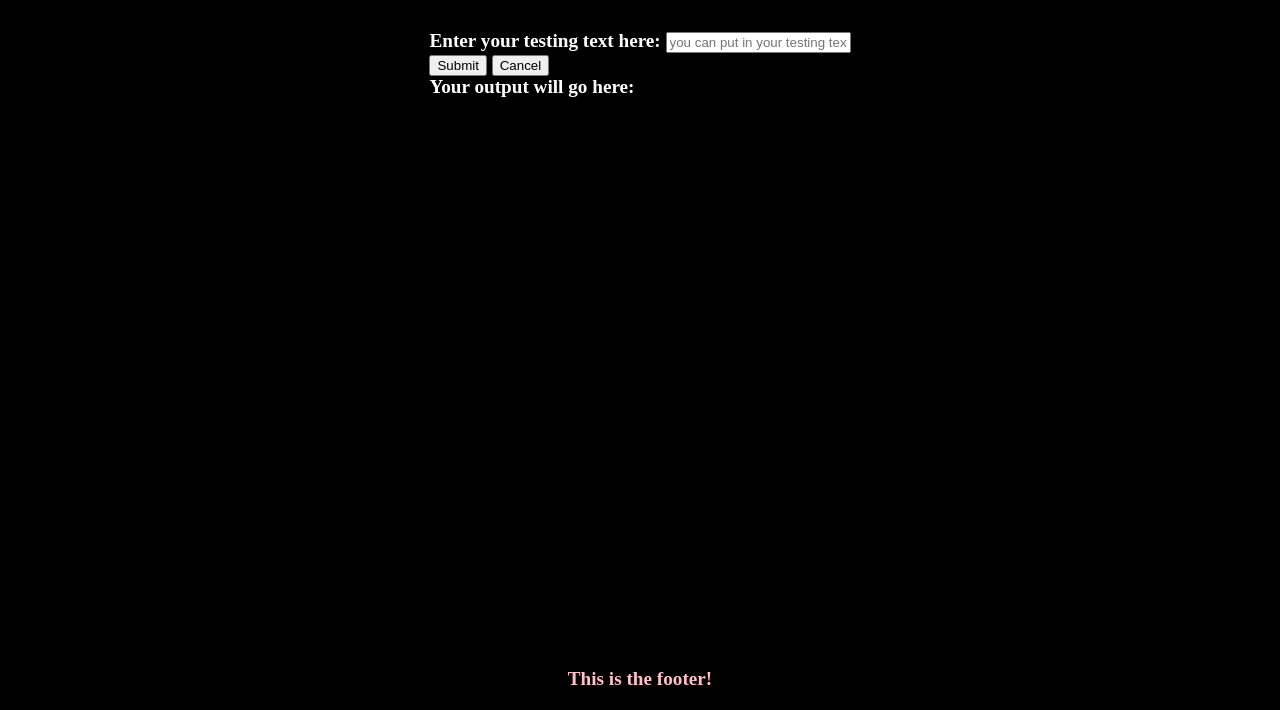
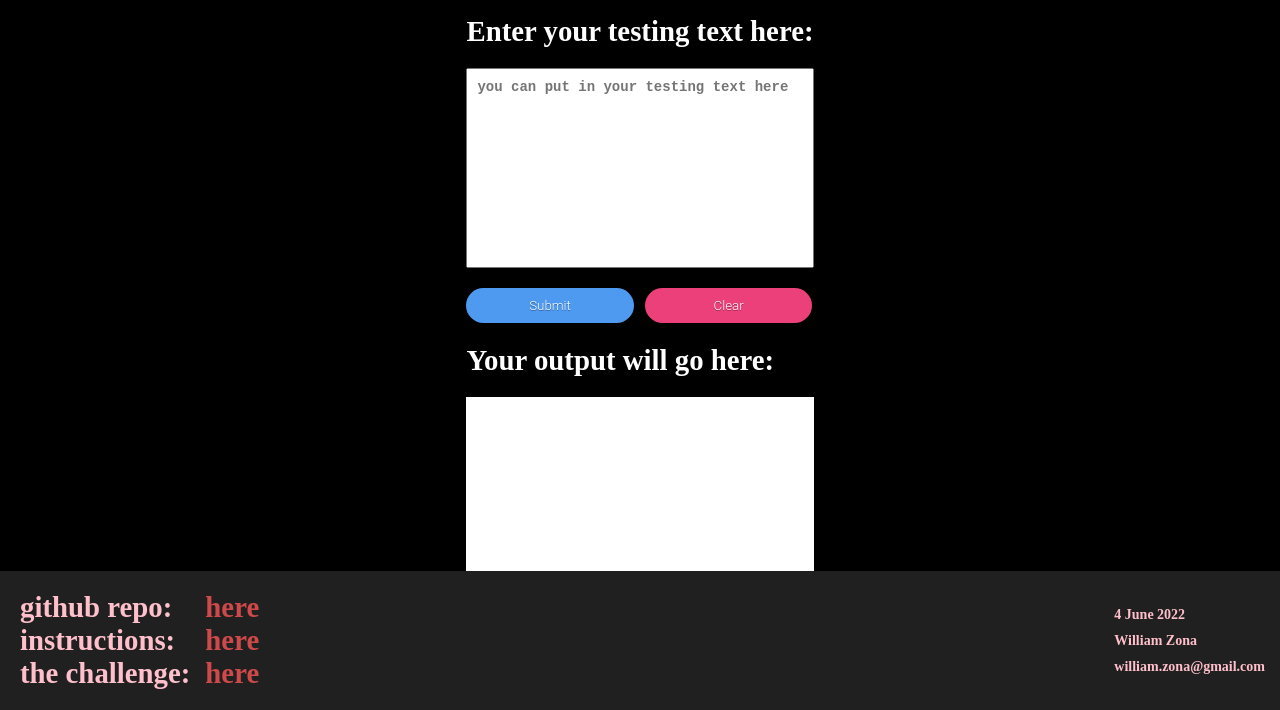
Before and after one commit to JovialJaghut/Business_Card_OCR, a website with bundled scripts: page index.html in a window 1280 px wide. Shown: the part 90-800 px from the top of the page. Built offline with nearby package versions, Linux system fonts and the light colour scheme.

Commit message:
added styles

```diff
--- a/BusinessCardParser.js
+++ b/BusinessCardParser.js
@@ -12,6 +12,7 @@ class BusinessCardParser {
     let name = contactInfo.getName();
     let email = contactInfo.getEmailAddress();
     let phone = contactInfo.getPhoneNumber();
+    console.log(phone);
     return `${[name, email, phone].filter(x => x).join(joiner)}`;
   }
 
--- a/ContactInfo.js
+++ b/ContactInfo.js
@@ -31,6 +31,11 @@ export default class ContactInfo {
     if (!lines || lines.length < 1) return `${capitalizedType}: ${notFoundTypeMap[type].message}`;
 
     if (lines.length === 1) {
+      if (type==="phone"){
+        lines = lines.filter(result => !result.toLowerCase().includes("fax"))
+                .map(result => result.replace(/[\-\(\)\+\s]/gmi, ""));
+        if (!lines[0]) return `${capitalizedType}: ${notFoundTypeMap[type].message}`;
+      }
       var result = `${capitalizedType}: ${lines[0].match(pattern)}`;
       return result;
     }
@@ -40,7 +45,9 @@ export default class ContactInfo {
         console.log(allResults);
         allResults = allResults.flat()
                       .filter(result => !result.toLowerCase().includes("fax"))
-                      .map((result => result.match(pattern)));
+                      .map(result => result.replace(/[\-\(\)\+\s]/gmi, ""))
+                      .map(result => result.match(pattern));
+        console.log(allResults);
       }
       return `${capitalizedType}: ${allResults.join(" and ")}`;
     }
--- a/index.html
+++ b/index.html
@@ -13,20 +13,33 @@
     <div id="body">
       <div id="content">
         <span>Enter your testing text here:</span>
-        <input id="testText" placeholder="you can put in your testing text here">
-
+        <textarea id="testText" placeholder="you can put in your testing text here"></textarea>
         <div id="buttonDiv">
           <button id="submitButton">Submit</button>
-          <button id="clearButton">Cancel
-          </button>
+          <button id="clearButton">Clear</button>
         </div>
         <span>Your output will go here:</span>
+        <div id="outputDiv"></div>
+        <div id="footer">
 
-        <div id="outputDiv"></div>
+          <span>github repo:</span>
+          <a href="https://github.com/JovialJaghut/Business_Card_OCR" target="_blank">here</a>
 
-      </div>
-      <div id="footer">
-        This is the footer!
+
+          <span>instructions:</span>
+          <a href="https://github.com/JovialJaghut/Business_Card_OCR/blob/main/README.md" target="_blank">here</a>
+
+
+          <span>the challenge:</span>
+          <a href="https://asymmetrik.com/programming-challenges/#silk-accordion-0-0" target="_blank">here</a>
+
+          <div id="personalInfo">
+            <span>4 June 2022</span>
+            <span>William Zona</span>
+            <span>william.zona@gmail.com</span>
+          </div>
+
+        </div>
       </div>
     </div>
   </div>
--- a/index.js
+++ b/index.js
@@ -61,3 +61,24 @@ william.zona@gmail.com
   let results = await Promise.all(promises);
   console.log(results);
 })();
+
+var getResult = (text) => {
+  var bcParser = new BusinessCardParser(text);
+  var result = bcParser.getContactInfo({asHtml: true});
+  return result;
+};
+
+document.querySelector("#submitButton").addEventListener("click", (evt) => {
+  console.log(evt);
+  let text = document.querySelector("#testText").value;
+  console.log(text);
+  if (!text) return;
+  var result = getResult(text);
+  document.querySelector("#outputDiv").innerHTML = result;
+});
+
+document.querySelector("#clearButton").addEventListener("click", (evt) => {
+  console.log(evt);
+  document.querySelector("#outputDiv").textContent = "";
+  document.querySelector("#testText").value = "";
+});
--- a/regexPatterns.js
+++ b/regexPatterns.js
@@ -1,6 +1,6 @@
 let regexMap = {
   email: /\b(?:[a-zA-Z0-9_\-\.]+@[a-zA-Z0-9_\-\.]+\.[a-zA-Z]{2,5})$/,
-  phone: /\b(?:(?:\+?1\s*(?:[.-]\s*)?)?(?:\(\s*([2-9]1[02-9]|[2-9][02-8]1|[2-9][02-8][02-9])\s*\)|([2-9]1[02-9]|[2-9][02-8]1|[2-9][02-8][02-9]))\s*(?:[.-]\s*)?)?([2-9]1[02-9]|[2-9][02-9]1|[2-9][02-9]{2})\s*(?:[.-]\s*)?([0-9]{4})(?:\s*(?:#|x\.?|ext\.?|extension)\s*(\d+))?$/g
+  phone: /\(?[0-9]{3}\)?[-. ]?[0-9]{3}[-. ]?[0-9]{4}$/
 };
 
 const findLines = (text, pattern, splitter=/\r?\n/gmi) => {
--- a/styles.css
+++ b/styles.css
@@ -4,44 +4,121 @@ body {
 
 #main {
   display: grid;
-  grid-template-rows: 100px 1fr;
+  grid-template-rows: max-content;
   height: 100vh;
   background-color: darkgrey;
   grid-template-columns: 1fr;
 }
 
 #header {
-  padding: 20px;
+  padding: 20px 10px 10px 10px;
   display: grid;
   justify-content: center;
-  font-size: 1.8em;
-  color: purple;
+  font-size: 3em;
+  color: #ba68c8;
   background-color: black;
   font-weight: bold;
 }
 
 #body {
   color: white;
-  grid-template-rows: 1fr 50px;
+  grid-template-rows: 1fr max-content;
+  grid-row-gap: 10px;
   padding: 20px;
   display: grid;
   justify-content: center;
-  font-size: 1.2em;
+  font-size: 1.8em;
   background-color: black;
   font-weight: bold;
 }
 
-#content {}
+#content {
+  display: grid;
+  grid-template-rows: max-content 200px max-content max-content 200px max-content;
+  grid-row-gap: 20px;
+}
+
+#testText {
+  padding: 10px;
+  font-size: 14px;
+  font-weight: bold;
+  resize: none;
+}
+
+#buttonDiv {
+  display: grid;
+  grid-template-columns: 1fr 1fr;
+  grid-column-gap: 10px;
+}
+
+#buttonDiv button {
+  cursor:
+    pointer;
+  display:
+    inline-block;
+  padding: 0.6em 1.2em;
+  margin: 0 0.1em 0.1em 0;
+  border: 0.16em solid rgba(255, 255, 255, 0);
+  border-radius: 2em;
+  box-sizing: border-box;
+  text-decoration: none;
+  font-family: 'Roboto', sans-serif;
+  font-weight: 300;
+  color: #FFFFFF;
+  text-shadow: 0 0.04em 0.04em rgba(0, 0, 0, 0.35);
+  text-align: center;
+  transition: all 0.2s;
+  background: #4e9af1;
+}
+
+#buttonDiv button:hover {
+  border-color: rgba(255, 255, 255, 1);
+}
+
+#buttonDiv #clearButton {
+  background: #ec407a;
+}
+
+#outputDiv {
+  background-color:
+    white;
+  padding: 10px;
+  color: black;
+  font-size: 14px;
+  line-height: 1.4em;
+  display: grid;
+  overflow: auto;
+}
 
 #footer {
   grid-area: footer;
   padding: 20px;
-  background-color: black;
+  background-color: #202020;
   color: pink;
   display: grid;
-  justify-content: center;
   position: absolute;
   bottom: 0;
   left: 0;
   right: 0;
+  grid-template-columns: max-content 1fr;
+  grid-column-gap: 15px;
 }
+
+#footer>a {
+  color: #ce4949;
+  text-decoration: none;
+}
+
+#personalInfo {
+  position: absolute;
+  right: 0;
+  top: 0;
+  bottom: 0;
+  display: grid;
+  grid-template-columns: 1fr;
+  grid-template-rows: repeat(3, max-content);
+  font-size: 14px;
+  padding: 15px;
+  grid-row-gap: 10px;
+  align-content: center;
+}
```
